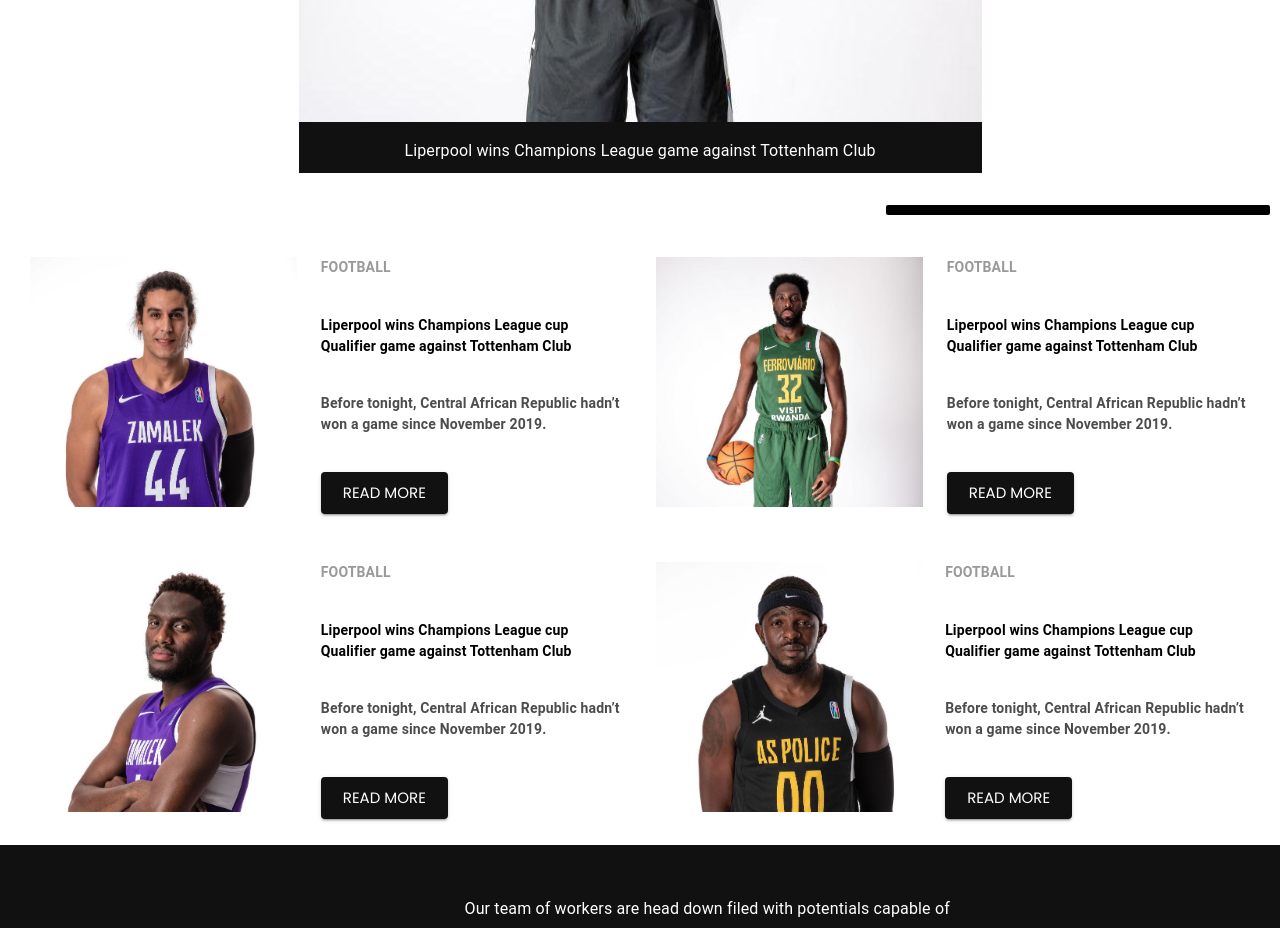
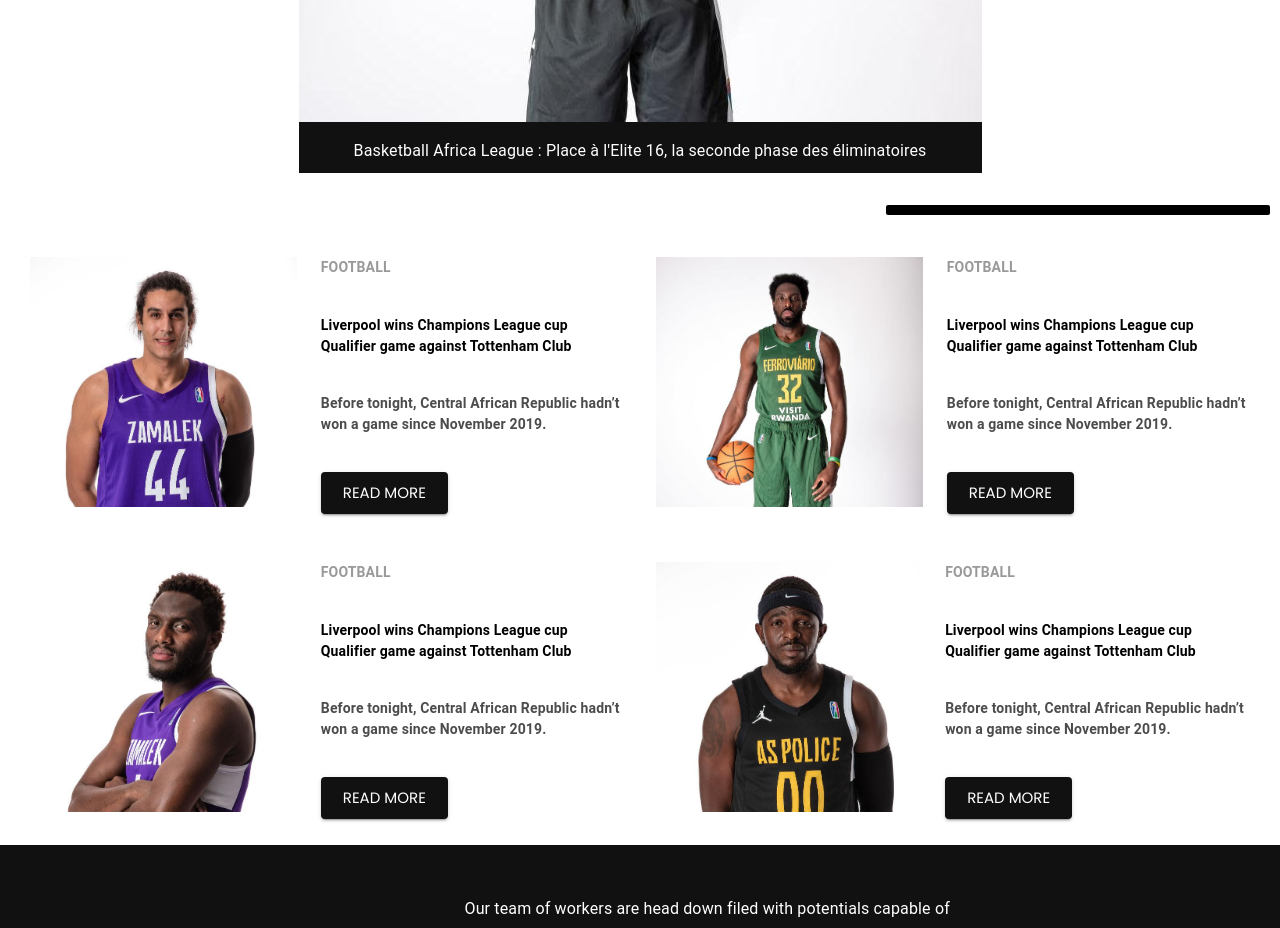
Before and after one commit to EmanuelOne/sportNetwork, a React (Create React App) app: page / in a window 1280 px wide. Shown: the part 1460-2388 px from the top of the page. Built offline with nearby package versions, Linux system fonts and the light colour scheme.

Commit message:
new-info

```diff
--- a/src/pages/Home/home.js
+++ b/src/pages/Home/home.js
@@ -104,7 +104,7 @@ const Home = () => {
             <img src={previewImage} alt="" />
             <div className="preview-text">
               <Typography variant="p" component="p">
-                Liperpool wins Champions League game against Tottenham Club
+              Basketball Africa League : Place à l'Elite 16, la seconde phase des éliminatoires
               </Typography>
             </div>
           </div>
--- a/src/pages/Home/postList.json
+++ b/src/pages/Home/postList.json
@@ -2,27 +2,27 @@
   {
     "category": "FOOTBALL",
     "image": "/images/postImage1.png",
-    "headline": "Liperpool wins Champions League cup Qualifier game against Tottenham Club",
+    "headline": "Liverpool wins Champions League cup Qualifier game against Tottenham Club",
     "content": "Before tonight, Central African Republic hadn’t won a game since November 2019."
   },
   {
     "image": "/images/postImage2.png",
     "category": "FOOTBALL",
-    "headline": "Liperpool wins Champions League cup Qualifier game against Tottenham Club",
+    "headline": "Liverpool wins Champions League cup Qualifier game against Tottenham Club",
     "content": "Before tonight, Central African Republic hadn’t won a game since November 2019."
   },
   {
     "category": "FOOTBALL",
     "image": "/images/postImage3.png",
 
-    "headline": "Liperpool wins Champions League cup Qualifier game against Tottenham Club",
+    "headline": "Liverpool wins Champions League cup Qualifier game against Tottenham Club",
     "content": "Before tonight, Central African Republic hadn’t won a game since November 2019."
   },
   {
     "category": "FOOTBALL",
     "image": "/images/postImage4.png",
 
-    "headline": "Liperpool wins Champions League cup Qualifier game against Tottenham Club",
+    "headline": "Liverpool wins Champions League cup Qualifier game against Tottenham Club",
     "content": "Before tonight, Central African Republic hadn’t won a game since November 2019."
   }
 ]
```
